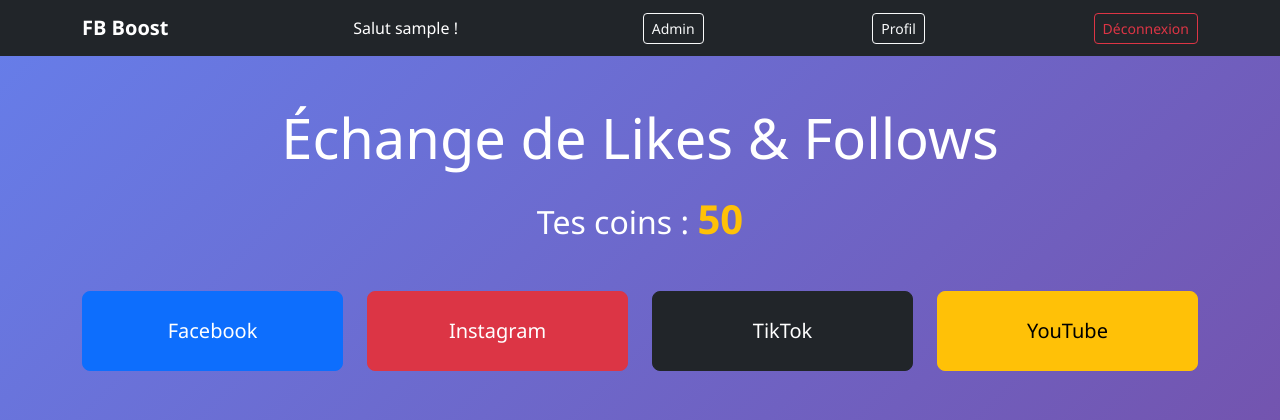
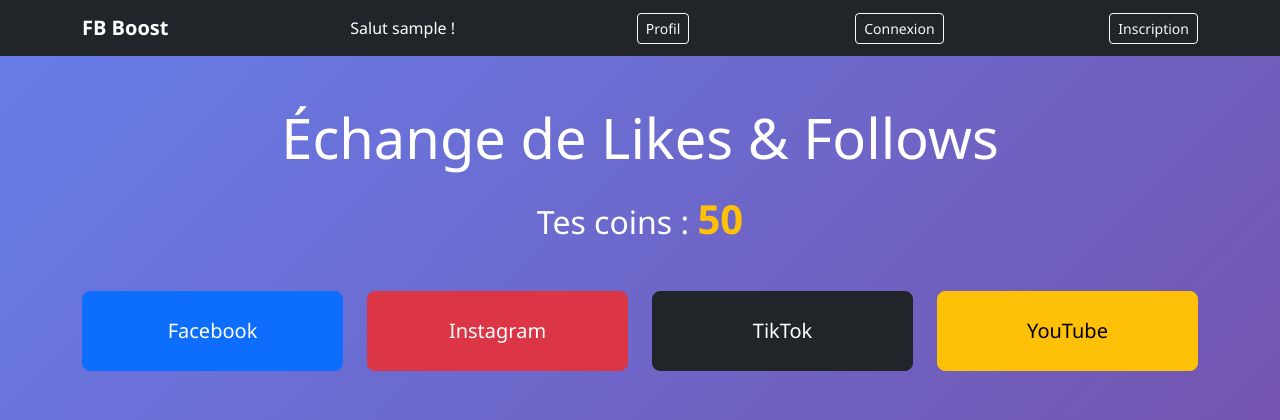
Before and after one commit to hatungimanaadronis17-dotcom/fbboost-project-v2, a Django app: page /exchange/ in a window 1280 px wide. Shown: the top 420 px of the page. Run offline with Django 5.2, Linux system fonts and the light colour scheme; the visitor is signed in with stand-in values (Sample User, id 1).

Commit message:
Remove Admin link from authenticated user navbar

```diff
--- a/templates/base.html
+++ b/templates/base.html
@@ -14,10 +14,7 @@
             <a class="navbar-brand fw-bold" href="{% url 'exchange:home' %}">FB Boost</a>
             {% if user.is_authenticated %}
                 <span class="text-white me-3">Salut {{ user.username }} !</span>
-                <a href="{% url 'admin:index' %}" class="btn btn-outline-light btn-sm">Admin</a>
                 <a href="{% url 'users:profile' %}" class="btn btn-outline-light btn-sm">Profil</a>
-                <a href="{% url 'users:logout' %}" class="btn btn-outline-danger btn-sm">Déconnexion</a>
-            {% else %}
                 <a href="{% url 'users:login' %}" class="btn btn-outline-light btn-sm">Connexion</a>
                 <a href="{% url 'users:register' %}" class="btn btn-outline-light btn-sm">Inscription</a>
             {% endif %}
```
